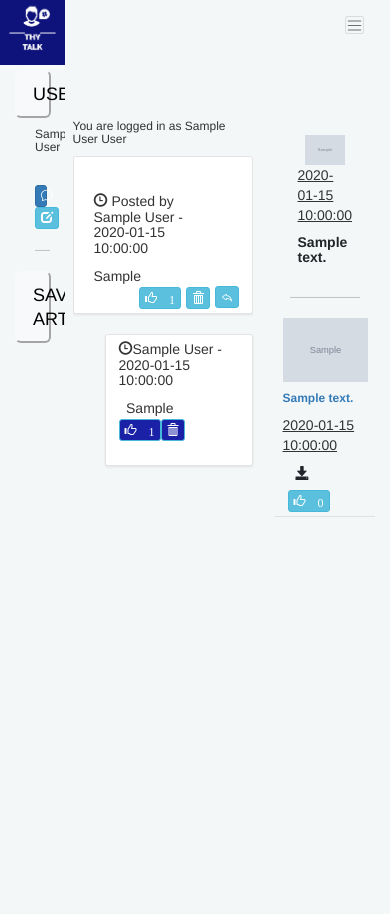
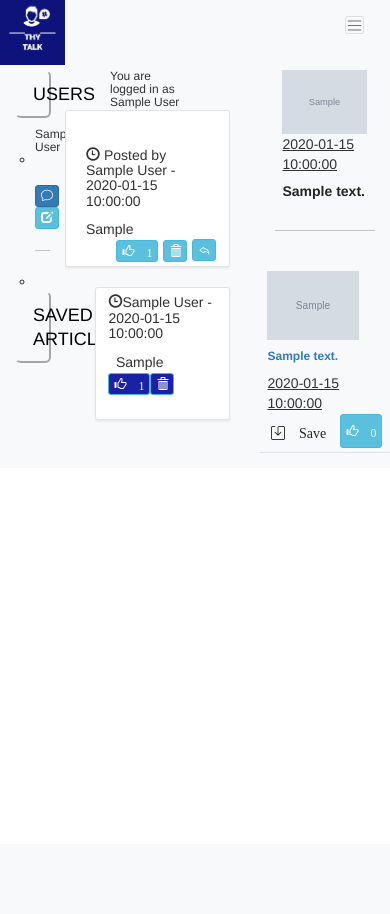
Before and after one commit to elfege/THYTALK, a Flask app: page /talk in a window 390 px wide. After the commit the page ends 453 px from the top, so only its background shows below. Run offline with Flask 2, Linux system fonts and the light colour scheme; the visitor is signed in with stand-in values (Sample User, id 1); tables that the repository leaves empty hold one stand-in row (values such as "Sample post"); grey boxes marked "Sample" are stand-in pictures; a database or web service that is not in the repository returns one stand-in record (values such as "Sample title"); data that the repository does not hold is empty; some libraries are stand-ins or nearby versions.

Commit message:
separation of html base for mobile platforms

```diff
--- a/static/app.css
+++ b/static/app.css
@@ -1,3 +1,7 @@
+:root{
+    --logocolor:rgb(14,18,123);
+}
+
 h1 {
     color: rgb(46, 46, 76);
 }
@@ -59,3 +63,13 @@
     padding-bottom: 50px;
     padding-left: 50px;
 }
+
+.color-logo {
+    background-color: var(--logocolor) !important;
+}
+
+#menu-button-mobile {
+    position:relative;
+    width:76% !important;
+    color:white;
+}
--- a/static/news.js
+++ b/static/news.js
@@ -2,7 +2,7 @@
 
 $("#searchNews").on('keypress', function (e) {
     if (e.which == 13) {
-        newsSearchHandler()
+        newsSearchHandler(e)
     }
 })
 
@@ -70,6 +70,7 @@
         }
         setScrollHandler()
     }
+
 }
 
 
--- a/static/sidebar_mobile.css
+++ b/static/sidebar_mobile.css
@@ -1,5 +1,5 @@
 :root {
-    --sidebarwidth:100px;
+    --sidebarwidth:200px;
     --backgroundColor: rgb(243, 247, 248);
 }
 
--- a/static/sidebar_mobile.js
+++ b/static/sidebar_mobile.js
@@ -3,21 +3,27 @@
 console.log("sidebarWidth = ", sidebarWidth)
 
 function openNav() {
-    $("#mySidebar").css("width", sidebarWidth);
-    $("#mySidebar").css("left", "0");
-    // $("#mySidebar").show()
+    $("#leftSidebar").css("width", sidebarWidth);
+    $("#leftSidebar").css("left", "0");
+    // $("#mainContent").parent().prepend("<div class='col-xs-4' id='addedLeftCol'>")
+    // $("#mainContent").removeClass();
+    // $("#mainContent").addClass("col-xs-8");
 }
 /* Set the width of the sidebar to 0
 and the left margin of the page content to 0 */
 function closeNav() {
-    $("#mySidebar").css("width", "0");
+    console.log("close")
+    // $("#addedLeftCol").remove()
+    // $("#mainContent").removeClass();
+    // $("#mainContent").addClass("col-xs-12");
+    $("#leftSidebar").css("width", "0");
     setTimeout(fullHide, 600)
-    // $("#mySidebar").hide()
+
 }
 $(document).ready(() => closeNav())
 
 function fullHide() {
-    $("#mySidebar").css("left", "-1020px");
+    $("#leftSidebar").css("left", "-1020px");
 }
 
 $("#savedArticlesSubmenu_mobile_btn").click(() => {
--- a/templates/base_talk.html
+++ b/templates/base_talk.html
@@ -8,9 +8,8 @@
     keywords="Freedom of expression, real conversations, freedom of speech, chat free, free chat, politics, spirtituality, religion, arts, entertainment, conversation, smart people,
 be happy, pluralism, cosmopolitanism, cosmopolite, democrats, republicans, independents, independence, free speech, different people, meet, be with, find">
   <meta name="viewport" content="width=device-width, initial-scale=1, user-scalable=no">
-  <link rel="stylesheet" href="/static/app.css">
-  <link rel="stylesheet" href="/static/bootstrap.css">
-  <link rel="stylesheet" href="/static/sidebar_mobile.css">
+  <!-- <link rel="stylesheet" href="/static/app.css">
+  <link rel="stylesheet" href="/static/bootstrap.css"> -->
 
   <link rel="icon" type="image/png" href="static/favicon-32x32.png" sizes="32x32" />
   <link rel="icon" type="image/png" href="static/favicon-16x16.png" sizes="16x16" />
@@ -45,16 +44,17 @@
     <div id="OverlayText"></div>
   </div>
 
-  <div class="container bg-light">
+  <div class="container bg-light" id="masterContainer"> <!-- MASTER CONTAINER -->
+
+    <!-- TOP COLLAPSIBLE NAVBAR -->
     <div class="row">
       <div class="col-xs-2 navbar-light bg-light" style="padding-left: 0px;  padding-right: 0px;">
         <a class="links" href="/" style="style">
           <img class="img-fluid" src="{{url_for('static', filename='logo.jpg')}}" />
-
         </a>
       </div>
+
       <div class="col-xs-10 top">
-
         <nav class="navbar navbar-expand-sm navbar-light static-top d-flex justify-content-end ">
 
           <!-- Collapse button -->
@@ -72,9 +72,6 @@
               <li class="nav-item">
                 <a class="nav-link" href="/talk/signout">SIGN OUT</a>
               </li>
-              <li class="nav-item">
-                <a class="nav-link" href="/talk/savedarticles">SAVED</a>
-              </li>
               {%else%}
               <li class="nav-item">
                 <a class="nav-link" href="/talk/signup">SIGN UP</a>
@@ -91,11 +88,16 @@
           </div>
         </nav>
       </div>
+    </div>
+    <!-- END OF NAVBAR -->
 
     <!-- USERS (formerly 'side content') -->
     <!-- USERS LIST (NO MOBILE DEVICE) -->
 
-      <div class="container-fluid col-xs-2 left">
+    <div class="row"> <!-- MASTER ROW THAT SEPARATES TOP NAVBAR FROM THE REST -->
+      <!-- LEFT SIDEBAR -->
+
+      <div class="col-xs-2 left"> <!-- USERS AND ARTICLES COLUMN -->
         <nav id="sidebar">
 
           <ul class="list-unstyled components">
@@ -146,6 +148,7 @@
                 </li>
                 {%endif%}
 
+
                 <!-- ALL OTHER USERS -->
                 {%if users%}
 
@@ -160,7 +163,7 @@
                   <div class="row">
                     <div class="col-xs-4">
 
-                      <a {%if session["user_id"]==user.id%} href="#" {% else %} {%endif%}>
+                      <a {%if session["user_id"]==user.id%} href="/talk/{{ user.id }}" {% else %} href="#" {%endif%}>
                         {% if user.img_url %}
                         <img src="{{user.img_url}}" class="img-fluid" width="50px">
                         {%else%}
@@ -191,7 +194,7 @@
                 {%endif%}
               </ul>
             </li>
-            <!-- SAVED ARTICLES (NOT MOBILE)-->
+            <!-- SAVED ARTICLES -->
             <li>
               <button class="btn-lg btn-light w-100" href="#savedArticlesSubmenu" data-toggle="collapse"
                 aria-expanded="false">SAVED ARTICLES</button>
@@ -208,15 +211,15 @@
               </ul>
           </ul>
 
+
         </nav>
-      </div>
-
-      <!-- END USERS AND ARTICLES-->
+      </div><!-- END OF USERS AND ARTICLES-->
+      <!-- END OF LEFT SIDEBAR -->
 
       <!-- MAIN CONTENT -->
+      <div class="col-xs-6" id="mainContent"> <!-- MASTER CENTER COLUMN -->
 
-      <div class="col-xs-6 center">
-
+        <!-- FLASH AND CENTER CONTENT -->
         <div class=" row">
           <!-- ***********************FLASH******************************** -->
           {% with messages = get_flashed_messages(with_categories = true) %}
@@ -224,7 +227,6 @@
           <div class="container-fluid">
             <div class="row .row-height justify-content-center">
               <div class="col-xs-12" style="text-align: center;">
-
                 <ul>
                   {% for category, message in messages %}
                   <li class="{{ category }}">{{ message }}</li>
@@ -233,7 +235,6 @@
                   app.css! #}
                   {% endfor %}
                 </ul>
-
               </div>
             </div>
           </div>
@@ -241,103 +242,108 @@
           {% endwith %}
           <!-- ***********************END OF FLASH******************************** -->
           <br>
-        </div>
-        <div class="row mt-5">
+          <div class="row">
             {% block content %}{% endblock %}
           </div>
+        </div> <!-- END OF MAIN CENTER CONTENT ROW (still inside master center column)-->
       </div>
-      <!-- END OF MAIN CONTENT -->
 
       <!-- NEWS -->
+      {%if articles%}
+      <div class="col-xs-4 sidenav right" id="mainNewsDiv"> <!-- MASTER NEWS COLUMN -->
 
-      {%if articles%}
-      <div class="col-xs-4 sidenav right" id="mainNewsDiv">
+        <div class="card-fluid col-fluid" id="newsCardSection"> <!-- NEWS CARDS SECTION -->
 
-        <div class="card-fluid col-xs-12" style="padding-top:50px;" id="newsCardSection">
-          <!-- ENTIRE NEWS SECTION -->
+          <div class="container-fluid"> <!-- HEADER NEWS EXERP CARD CONTAINER -->
 
-          <!-- HEADER NEWS EXERP CARD -->
-          <div class="container-fluid">
             <div class="row" id="rowImage">
+
               <!-- Featured image -->
-              <div class="bg-image col-xs-12 imgArticle" id="imageDiv">
-                <img src="{{articles[0]['image']}}" class="img-fluid" max-width="100%" />
+              <div class="col-fluid imgArticle" id="imageDiv">
+                <img src="{{articles[0]['image']}}" class="img-fluid" max-width="20%" />
                 <a class="links" href="#!">
                   <div class="mask" style="background-color: rgba(251, 251, 251, 0.15);"></div>
                 </a>
               </div>
+
             </div>
+
             <div class="row" id="rowPubDate">
-              <div class="col-12 text-start articlePubDate">
-                <u>{{articles[0]['publishedAt']|trim('Z')|replace('T', ' ')}}</u>
+
+              <div class="col-fluid articlePubDate">
+                <u>
+                  {{articles[0]['publishedAt']|trim('Z')|replace('T', ' ')}}</u>
               </div>
+
             </div>
             <!-- Article title and description -->
+
             <div class="row" id="rowArtDescription">
-              <div class="col-12 text-start articleDescription">
+
+              <div class="col-fluid artticleDescription">
                 <a class="text-dark" href="{{articles[0]['url']}}">
                   <h5>
                     <b>{{articles[0]['description']}}</b>
                   </h5>
                 </a>
               </div>
-            </div>
+
             </div>
 
+          </div> <!-- END OF HEADER NEWS EXERP CARD CONTAINER -->
+
           <hr />
+          <br>
 
-          <!-- SMALL NEWS CARDS -->
-
+          <div class="container p-0" style="width:auto;">
+            <!-- ALL OTHER NEWS CARDS CONTAINER -->
             {%for article in articles%}
             {%if article['title'] != articles[0]['title']%}
 
-          <div class="row mb-4 border-bottom pb-2">
 
-            <div class="col-fluid imgArticle">
-              <img src="{{article['image']}}" class="img-fluid float-left" alt="" />
-            </div>
+            <div class="row" style="width:auto;"> <!-- IMAGE ROW -->
+              <div class="col-fluid imgArticle" style="width:auto;">
+                <img src="{{article['image']}}" class="image-fluid" width="80%" alt="" />
 
-            <div class="col-fluid artticleDescription">
                     <p class="h6">
                       <a class="links" href="{{article['url']}}">
                         <strong>{{article['description']}}</a>
                       </strong>
                     </p>
-              <div class="articlePubDate">
+
                 <u>{{article['publishedAt']|trim('Z')|replace('T', ' ')}}</u>
               </div>
             </div>
 
-            <div class="col-fluid">
-              <button class="btn glyphicon glyphicon-save savearticle_cls" id="savearticle{{loop.index}}"
-                data-article-url="{{article['url']}}" data-article-title="{{article['title']}}"></button>
+            <div class="row mb-4 border-bottom pb-2">
+              <div class="col-8 d-flex justify-content-end">
+                <button class="btn glyphicon bi bi-save savearticle_cls" id="savearticle{{loop.index}}"
+                  data-article-url="{{article['url']}}" data-article-title="{{article['title']}}"> Save</button>
               </div>
               {%if currentuser and LikedArticle%}
               {%if session['user_id']==currentuser.id%}
-            <div class="col-fluid">
+              <div class="col-4 d-flex justify-content-end">
                 <button id="likearticle{{loop.index}}" data-art-id="{{article.id}}" name="likearticle"
                   class="btn btn-info btn-xs glyphicon glyphicon-thumbs-up likearticle" data-toggle="tooltip"
                   data-placement="top" title="" style="margin-left:5px">
-                {{LikedArticle.query.filter(LikedArticle.user_id==user.id, LikedArticle.title=="{{article['title']}}",
+                  {{LikedArticle.query.filter(LikedArticle.user_id==user.id,
+                  LikedArticle.title=="{{article['title']}}",
                   LikedArticle.url=="{{article['url']}}").all()|length}}
                 </button>
               </div>
               {%endif%}
               {%endif%}
-
+            </div>
             {%endif%}
             {%endfor%}
-          </div>
-        </div>
-      </div>
-    </div>
+          </div> <!-- END OF ALL OTHER NEWS CARDS CONTAINER -->
+        </div><!-- END OF NEWS CARDS SECTION -->
+      </div><!-- END OF MASTER NEWS COLUMN -->
+      {%endif%}
 
+    </div><!-- END OF MASTER ROW -->
 
-    {%endif%}
-    <!-- END OF NEWS -->
-    <!-- END OF SIDE CONTENT -->
-
-  </div>
+  </div> <!-- END OF MASTER CONTAINER -->
 
 </body>
 <script src="/static/app.js"></script>
--- a/templates/talk_home.html
+++ b/templates/talk_home.html
@@ -12,8 +12,7 @@
 {% block content %}
 
 {% if session["user_id"] %}
-<h6>You are logged in as {{User.query.get(session["user_id"]).name}} {{User.query.get(session["user_id"]).last_name}}
-</h6>
+<h6 style="position:relative;margin:auto;width:50%;">You are logged in as {{User.query.get(session["user_id"]).name}}</h6>
 {%endif%}
 {#{% for user in users %}#}
 {% for post in all_posts|reverse %}
```
Also changed, not shown: draft.txt (deleted, +0 -137 lines), templates/base_talk_mobile.html (+80 -66 lines), static/posts.js (added), 1 other file. Lines whose indentation alone changed are shown as unchanged.
